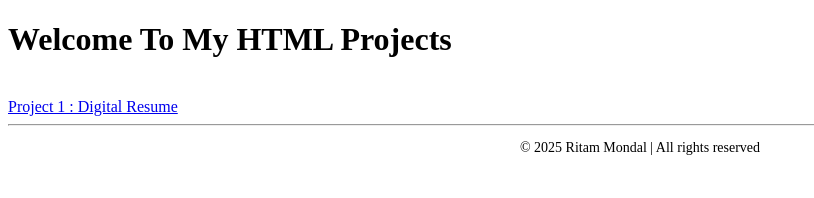
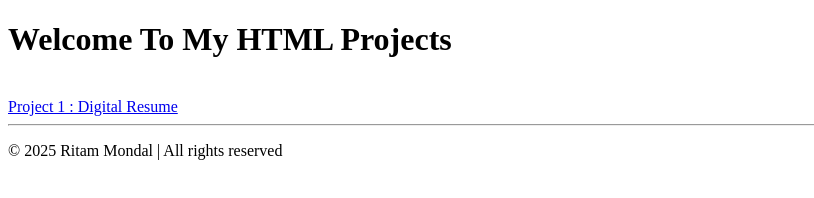
Before and after one commit to MrBengaliHacker/HTML-Projects, a plain HTML site: page index.html in a window 1280 px wide. Shown: the whole page, without its empty margins (0-814 px from the left). Drawn offline with Linux system fonts and the light colour scheme.

Commit message:
fix: removed styles

```diff
--- a/index.html
+++ b/index.html
@@ -11,11 +11,11 @@
     <a href="1-digital_resume\index.html" target="_blank"
       >Project 1 : Digital Resume</a
     >
+    <footer>
+      <hr />
+      <p>
+        © 2025 Ritam Mondal | All rights reserved
+      </p>
+    </footer>
   </body>
-  <footer>
-    <hr />
-    <p style="text-align: center; font-size: 14px">
-      © 2025 Ritam Mondal | All rights reserved
-    </p>
-  </footer>
 </html>
```
